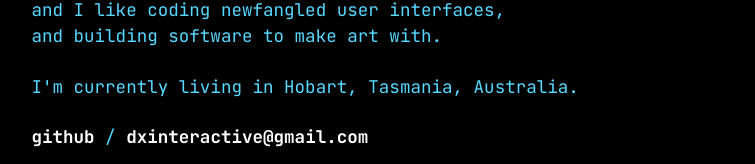
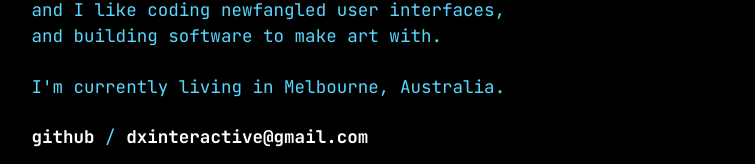
Before and after one commit to dxinteractive/damienclarke-me, a React (Vite) app in the folder packages/site/: page / in a window 1280 px wide. Shown: the part 193-357 px from the top of the page, without its empty margins (111-866 px from the left). Built offline with nearby package versions, Linux system fonts and the light colour scheme; a web font is replaced by a local one.

Commit message:
Update main.tsx

```diff
--- a/packages/site/src/main.tsx
+++ b/packages/site/src/main.tsx
@@ -25,14 +25,13 @@ function Main() {
         <div className={classes.textWrapper}>
           <div>Hello I'm</div>
           <h1 className={classes.title}>Damien Clarke</h1>
-          {/* <div>Software Engineer living in Hobart, Tasmania, Australia.</div> */}
           <p className={classes.subtitle}>
             and I like coding newfangled user interfaces, and building software
             to make art with.
             {/* <div>⣿⣿⣿⣿⣿⣦⡀⡀⡀</div> */}
           </p>
           <p>
-            I'm currently living in Hobart, Tasmania, Australia.
+            I'm currently living in Melbourne, Australia.
             {/* <div>
               <Link>more info</Link>
             </div> */}
```
